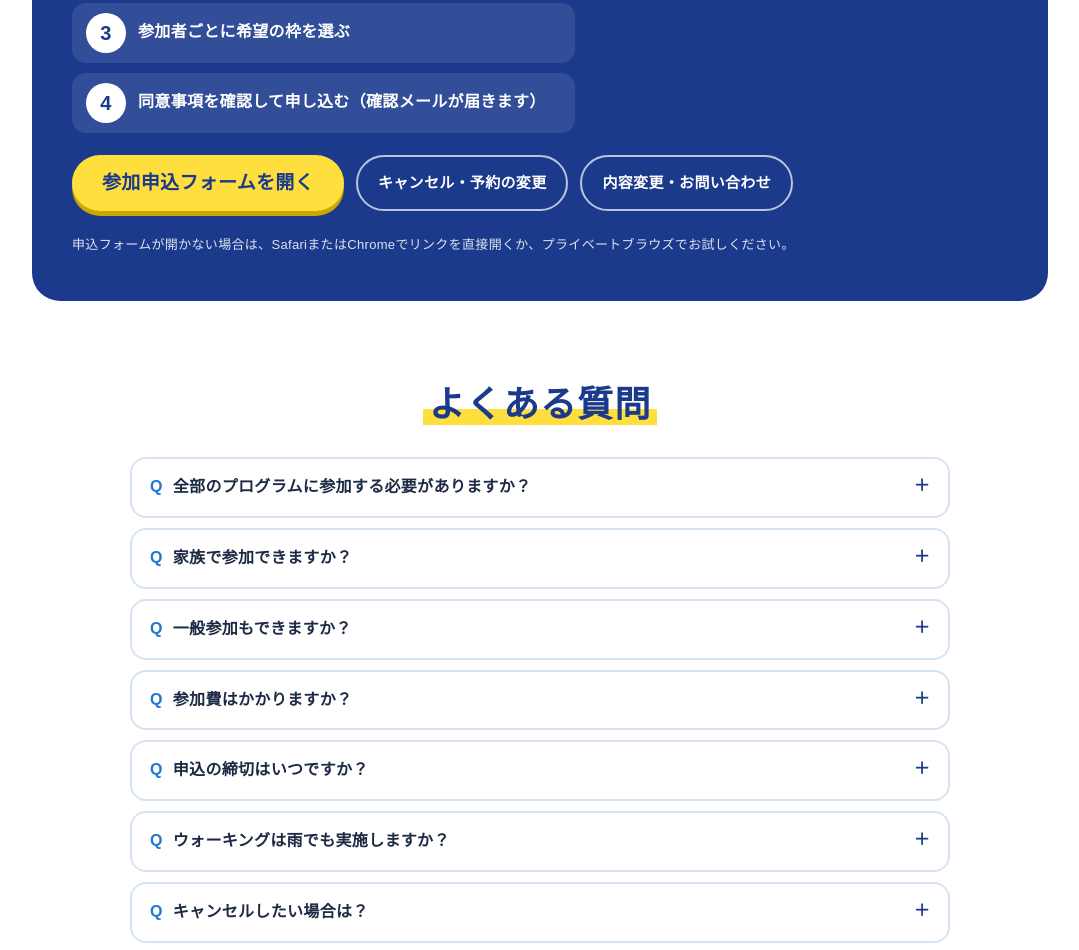
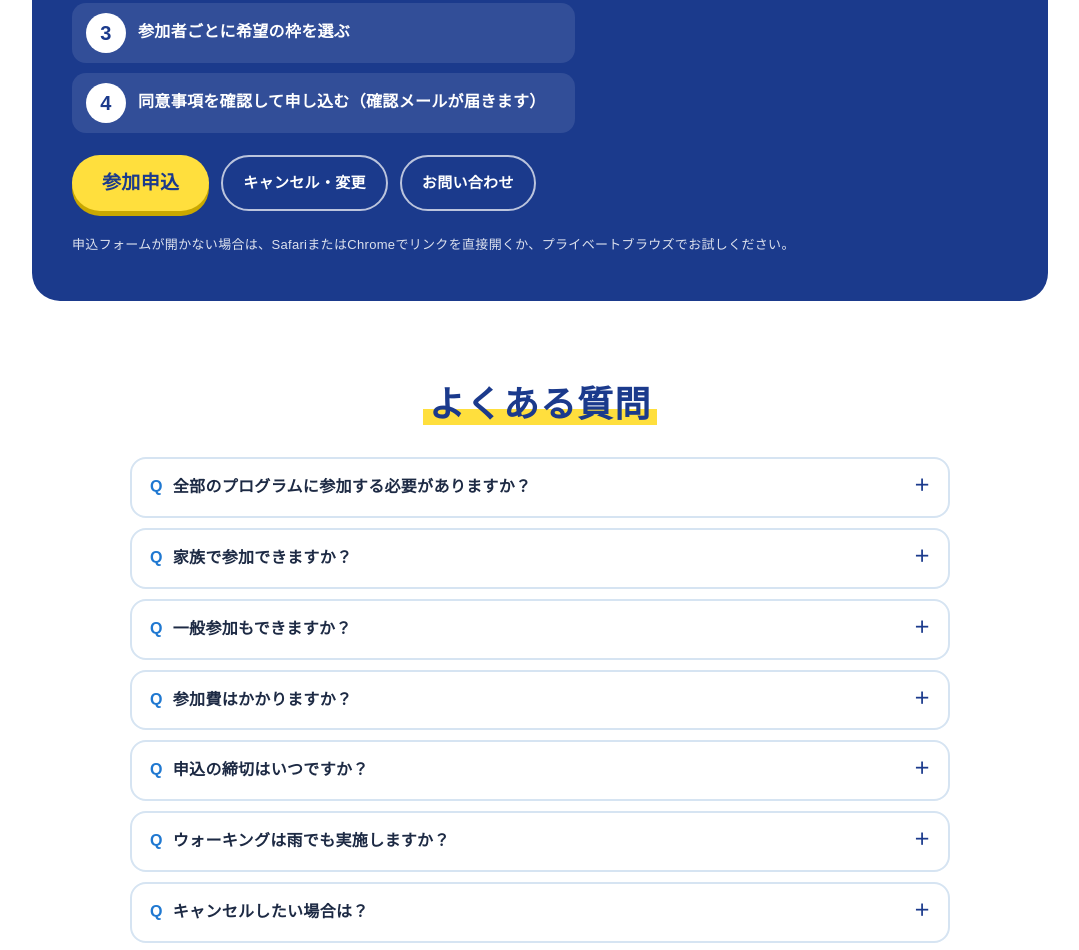
Before and after one commit to yukakudaka-wq/okinawa-plus1-day, a plain HTML site: page index.html in a window 1280 px wide. Shown: the part 6960-7910 px from the top of the page, without its empty margins (100-1179 px from the left). Drawn offline with Linux system fonts and the light colour scheme; a web font is replaced by a local one.

Commit message:
Add files via upload

```diff
--- a/index.html
+++ b/index.html
@@ -527,9 +527,9 @@ body{margin:0;background:#fff;-webkit-text-size-adjust:100%}
         <small>※申込フォーム内で全文をご確認のうえ、同意してお申し込みください。</small>
       </div>
       <div class="p1d-apply-actions">
-        <a class="p1d-btn p1d-btn-main" href="https://script.google.com/macros/s/AKfycbw6voQGhq6EbtCBR62tPPhi3Oley96m91Qp3QfHWjnE2yGV6P05bZx5mKUeVN2btkM60A/exec" target="_blank" rel="noopener">参加申込フォームを開く</a>
-        <a class="p1d-btn p1d-btn-sub" href="https://script.google.com/macros/s/AKfycbw6voQGhq6EbtCBR62tPPhi3Oley96m91Qp3QfHWjnE2yGV6P05bZx5mKUeVN2btkM60A/exec?mode=cancel" target="_blank" rel="noopener">キャンセル・予約の変更</a>
-        <a class="p1d-btn p1d-btn-sub" href="https://script.google.com/macros/s/AKfycbw6voQGhq6EbtCBR62tPPhi3Oley96m91Qp3QfHWjnE2yGV6P05bZx5mKUeVN2btkM60A/exec?mode=inquiry" target="_blank" rel="noopener">内容変更・お問い合わせ</a>
+        <a class="p1d-btn p1d-btn-main" href="https://script.google.com/macros/s/AKfycbw6voQGhq6EbtCBR62tPPhi3Oley96m91Qp3QfHWjnE2yGV6P05bZx5mKUeVN2btkM60A/exec" target="_blank" rel="noopener">参加申込</a>
+        <a class="p1d-btn p1d-btn-sub" href="https://script.google.com/macros/s/AKfycbw6voQGhq6EbtCBR62tPPhi3Oley96m91Qp3QfHWjnE2yGV6P05bZx5mKUeVN2btkM60A/exec?mode=cancel" target="_blank" rel="noopener">キャンセル・変更</a>
+        <a class="p1d-btn p1d-btn-sub" href="https://script.google.com/macros/s/AKfycbw6voQGhq6EbtCBR62tPPhi3Oley96m91Qp3QfHWjnE2yGV6P05bZx5mKUeVN2btkM60A/exec?mode=inquiry" target="_blank" rel="noopener">お問い合わせ</a>
       </div>
       <p class="p1d-apply-help">申込フォームが開かない場合は、SafariまたはChromeでリンクを直接開くか、プライベートブラウズでお試しください。</p>
     </div>
```
